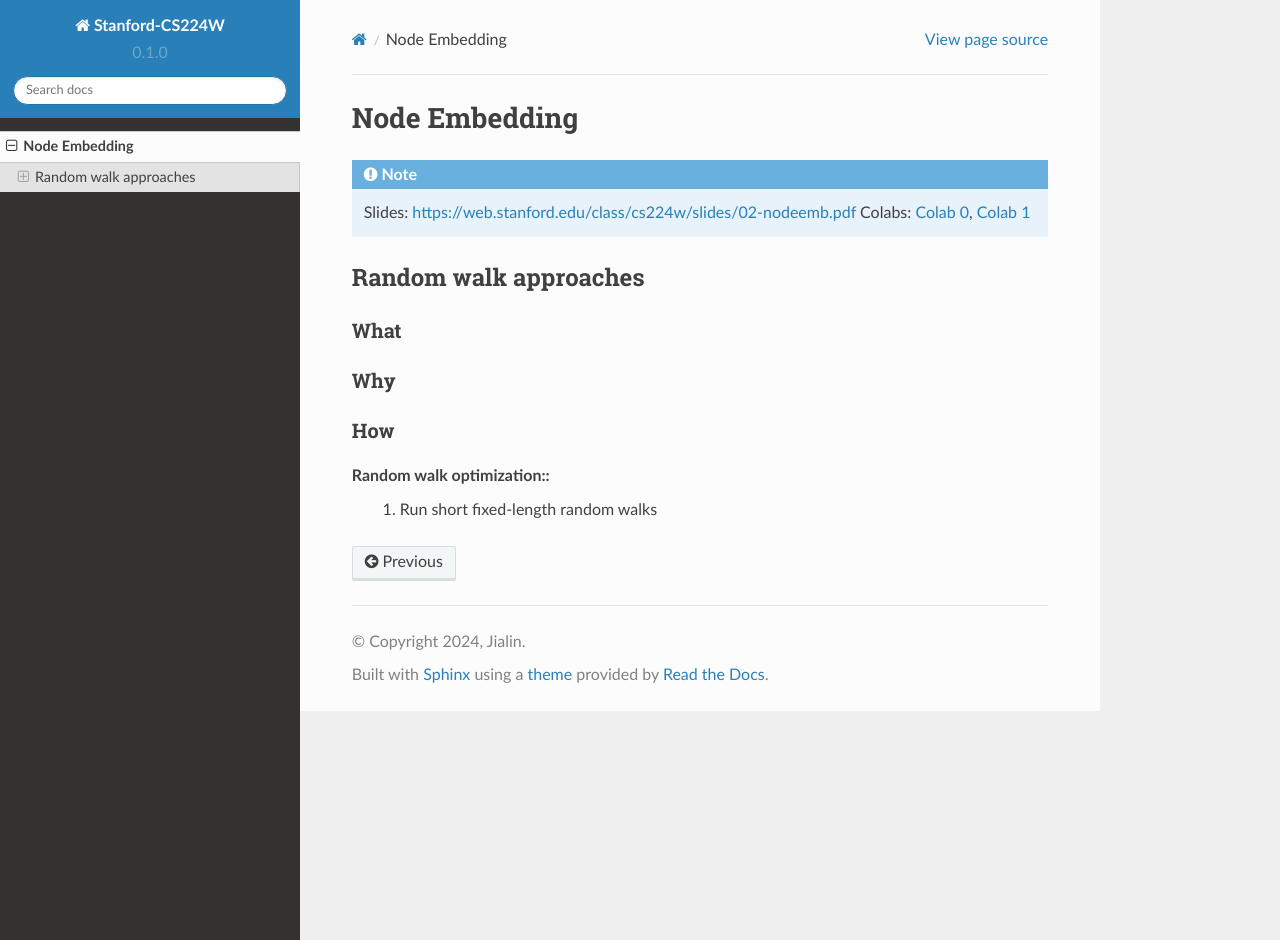
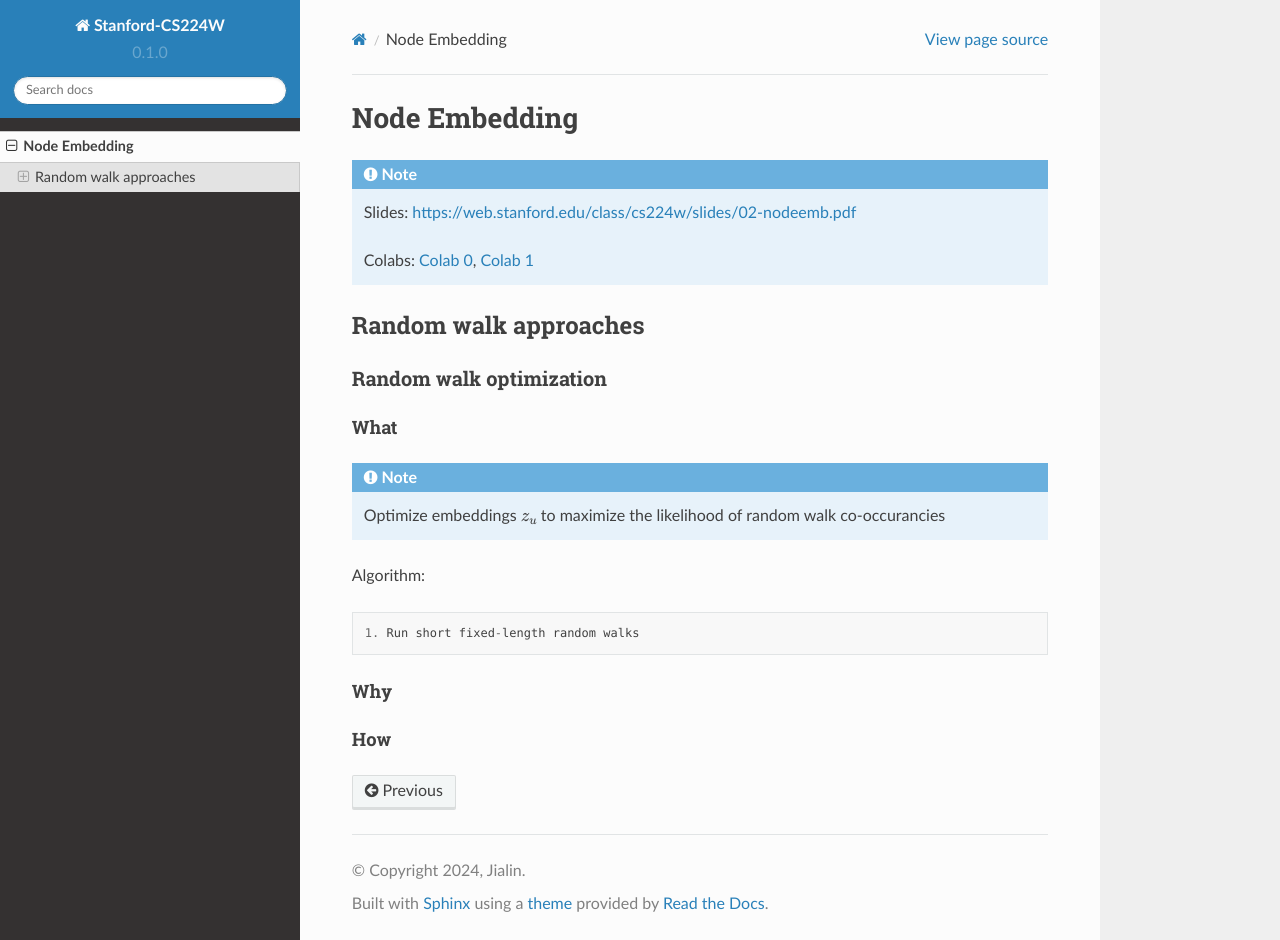
Before and after one commit to OCW-University/CS224W, a Sphinx documentation site: the page built from docs/source/node_embedding.rst, in a window 1280 px wide and 940 px high. Built offline with Sphinx 7.4.7 and the Read the Docs theme 2.0.0, drawn with Linux system fonts in a browser that asks for light colours.

Commit message:
random walk optimization

```diff
--- a/docs/source/node_embedding.rst
+++ b/docs/source/node_embedding.rst
@@ -4,22 +4,30 @@ Node Embedding
 .. note::
 
     Slides: https://web.stanford.edu/class/cs224w/slides/02-nodeemb.pdf
+
     Colabs: `Colab 0 <https://colab.research.google.com/drive/10-8W1e_WOX4-YocROm8tHbtmn1frUf2S>`_, `Colab 1 <https://colab.research.google.com/drive/1vvIoEqxGl1naopTZbh4bmCOLEiCxvcQq>`_
 
 
 Random walk approaches
 ----------------------
 
+Random walk optimization
+^^^^^^^^^^^^^^^^^^^^^^^^
+
 What
-^^^^
+""""
+
+.. note::
+    Optimize embeddings :math:`z_u` to maximize the likelihood of random walk co-occurancies
 
 
+Algorithm::
+
+    1. Run short fixed-length random walks
+
 Why
-^^^
+"""
 
 
 How
-^^^
-
-Random walk optimization::
-    1. Run short fixed-length random walks
+"""
```
Also changed, not shown: 1 other file.
